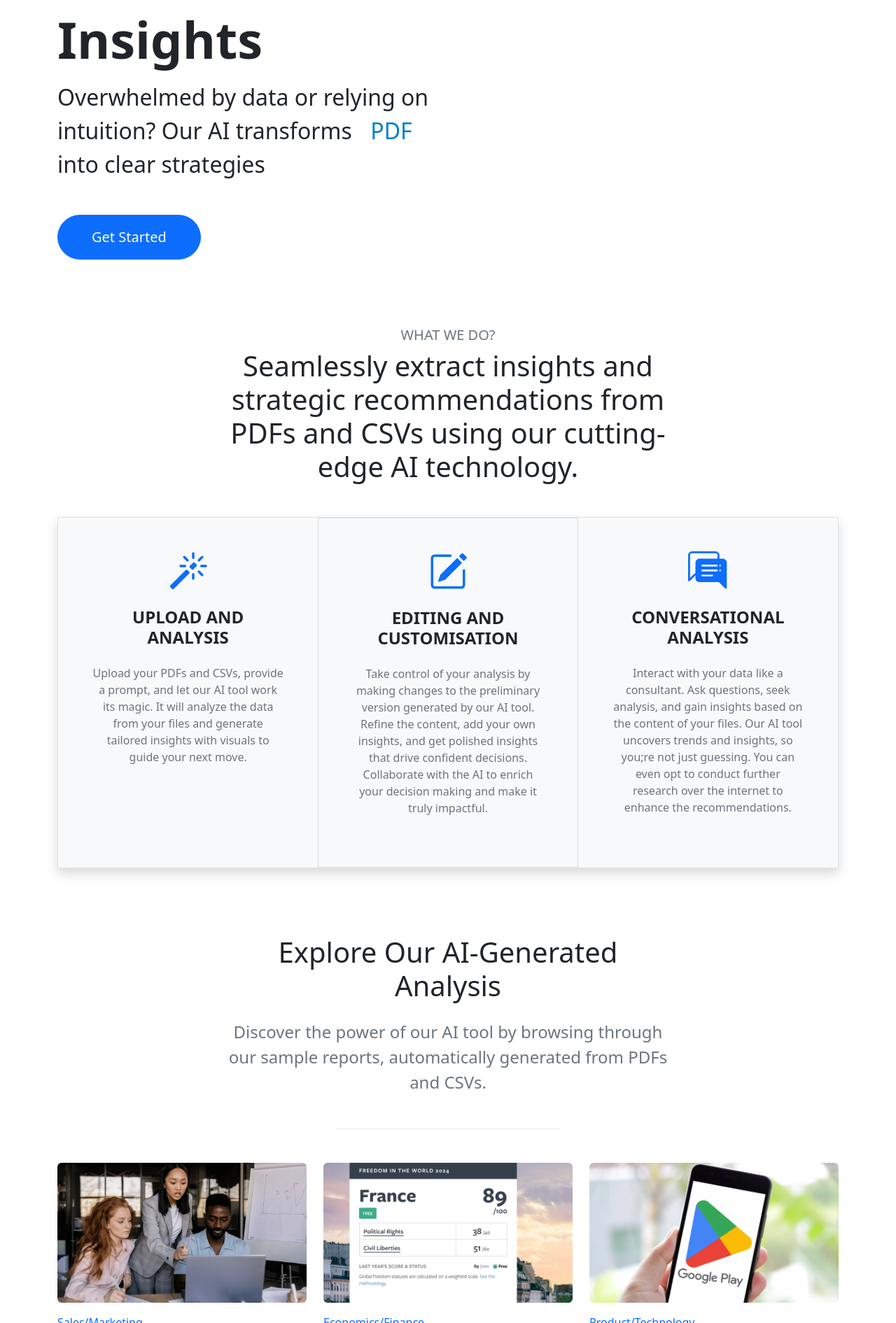
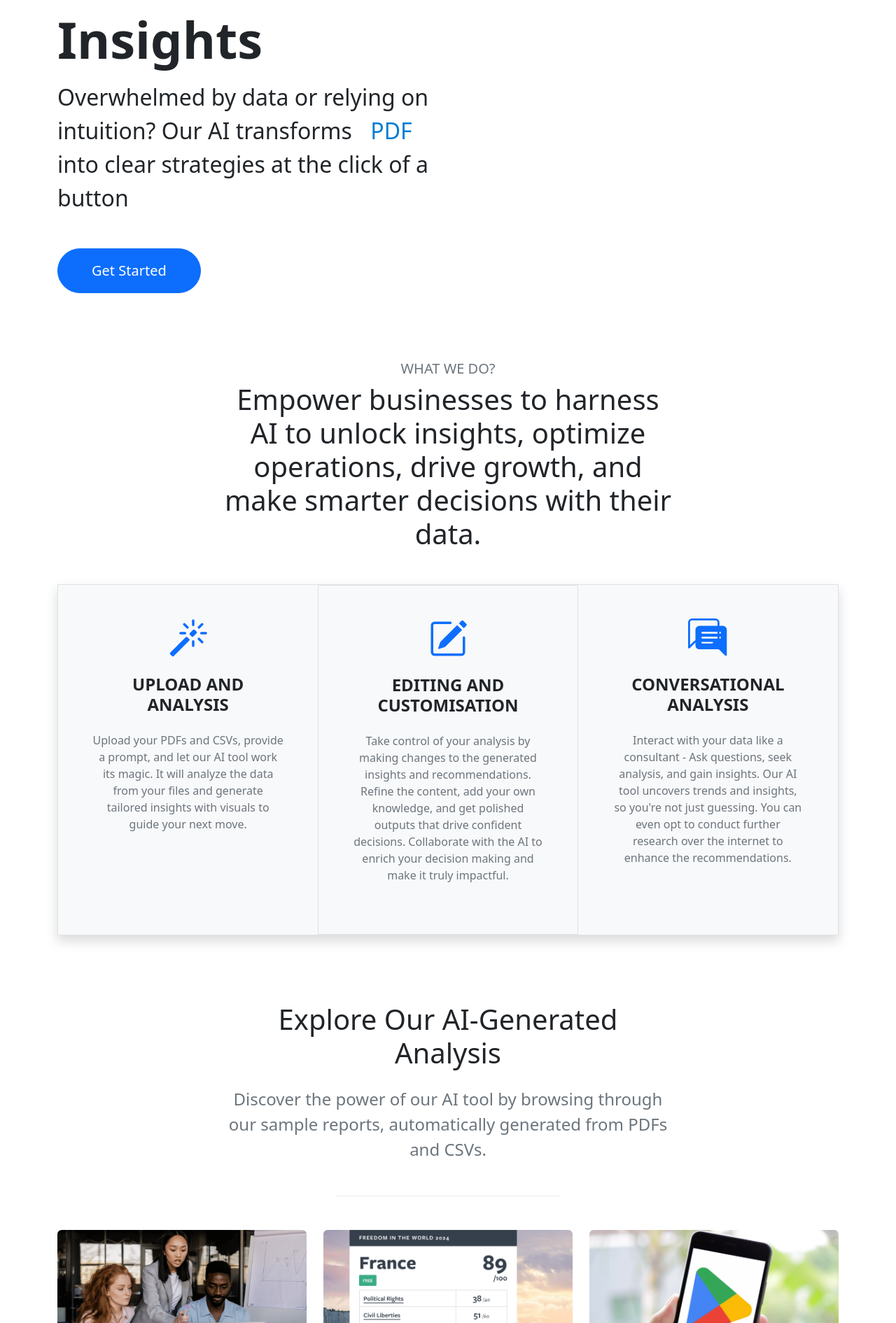
Before and after one commit to TrusttyReporter/Trustty-Reporter-FrontEnd, a Flask app: page / in a window 1280 px wide. Shown: the part 461-2352 px from the top of the page at 70% size. Run offline with Flask 3, Linux system fonts and the light colour scheme; some libraries are stand-ins or nearby versions; grey boxes are pictures that could not be loaded.

Commit message:
Updated landing page for better messaging in line with AI consultant

```diff
--- a/app/templates/landing.html
+++ b/app/templates/landing.html
@@ -41,7 +41,7 @@
                 <div class="col-12 col-lg-6 order-1 order-lg-0">
                     <h2 class="display-2 fw-bold mb-3">Make Smarter Business Decisions with AI-Powered Insights</h2>
                     <p class="fs-2 mb-5">
-                        Overwhelmed by data or relying on intuition? Our AI transforms <span id="data-type" class="text-center"><span class="data-text">PDF</span></span> into clear strategies
+                        Overwhelmed by data or relying on intuition? Our AI transforms <span id="data-type" class="text-center"><span class="data-text">PDF</span></span> into clear strategies at the click of a button
                         <!-- Transform your <span id="data-type" class="text-center"><span class="data-text">PDF</span></span> data into actionable business insights at the click of a button -->
                     </p>
                     <div class="d-grid gap-2 d-sm-flex">
@@ -75,7 +75,7 @@
             <div class="row justify-content-md-center">
                 <div class="col-12 col-md-10 col-lg-8 col-xl-7">
                     <h3 class="fs-5 mb-2 text-secondary text-center text-uppercase">What we do?</h3>
-                    <h2 class="display-6 mb-5 mb-xl-9 text-center">Seamlessly extract insights and strategic recommendations from PDFs and CSVs using our cutting-edge AI technology.</h2>
+                    <h2 class="display-6 mb-5 mb-xl-9 text-center">Empower businesses to harness AI to unlock insights, optimize operations, drive growth, and make smarter decisions with their data.</h2>
                 </div>
             </div>
         </div>
@@ -108,8 +108,8 @@
                                             <path fill-rule="evenodd" d="M1 13.5A1.5 1.5 0 0 0 2.5 15h11a1.5 1.5 0 0 0 1.5-1.5v-6a.5.5 0 0 0-1 0v6a.5.5 0 0 1-.5.5h-11a.5.5 0 0 1-.5-.5v-11a.5.5 0 0 1 .5-.5H9a.5.5 0 0 0 0-1H2.5A1.5 1.5 0 0 0 1 2.5z"/>
                                         </svg>
                                         <h4 class="fw-bold text-uppercase mb-4">Editing and Customisation</h4>
-                                        <p class="mb-4 text-secondary">Take control of your analysis by making changes to the preliminary version generated by our AI tool.
-                                            Refine the content, add your own insights, and get polished insights that drive confident decisions. Collaborate with the
+                                        <p class="mb-4 text-secondary">Take control of your analysis by making changes to the generated insights and recommendations.
+                                            Refine the content, add your own knowledge, and get polished outputs that drive confident decisions. Collaborate with the
                                             AI to enrich your decision making and make it truly impactful.</p>
                                     </div>
                                 </div>
@@ -126,9 +126,9 @@
                                               </g>
                                           </svg>
                                         <h4 class="fw-bold text-uppercase mb-4">Conversational Analysis</h4>
-                                        <p class="mb-4 text-secondary">Interact with your data like a consultant.
-                                            Ask questions, seek analysis, and gain insights based on the content of your files.
-                                            Our AI tool uncovers trends and insights, so you;re not just guessing. You can even opt to conduct further research over the
+                                        <p class="mb-4 text-secondary">Interact with your data like a consultant -
+                                            Ask questions, seek analysis, and gain insights.
+                                            Our AI tool uncovers trends and insights, so you're not just guessing. You can even opt to conduct further research over the
                                             internet to enhance the recommendations.</p>
                                     </div>
                                 </div>
```
